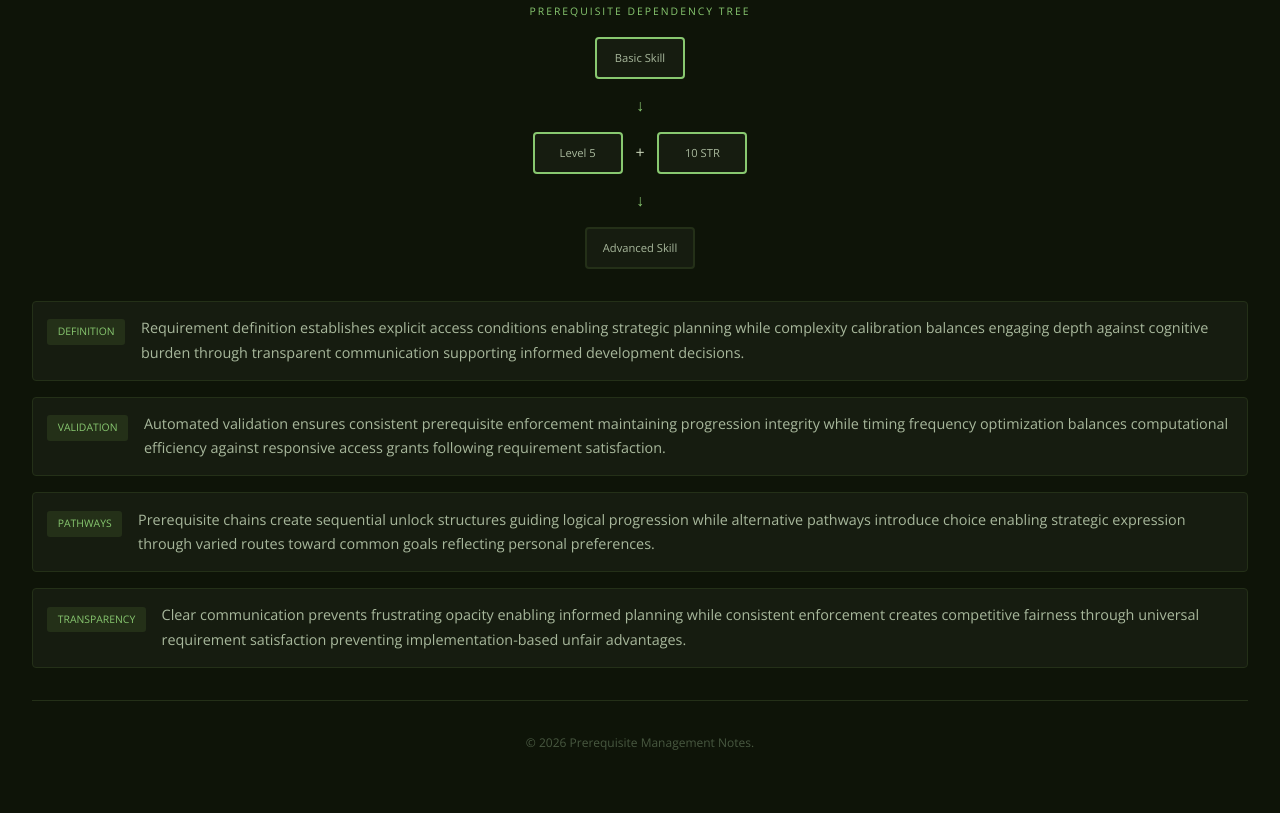
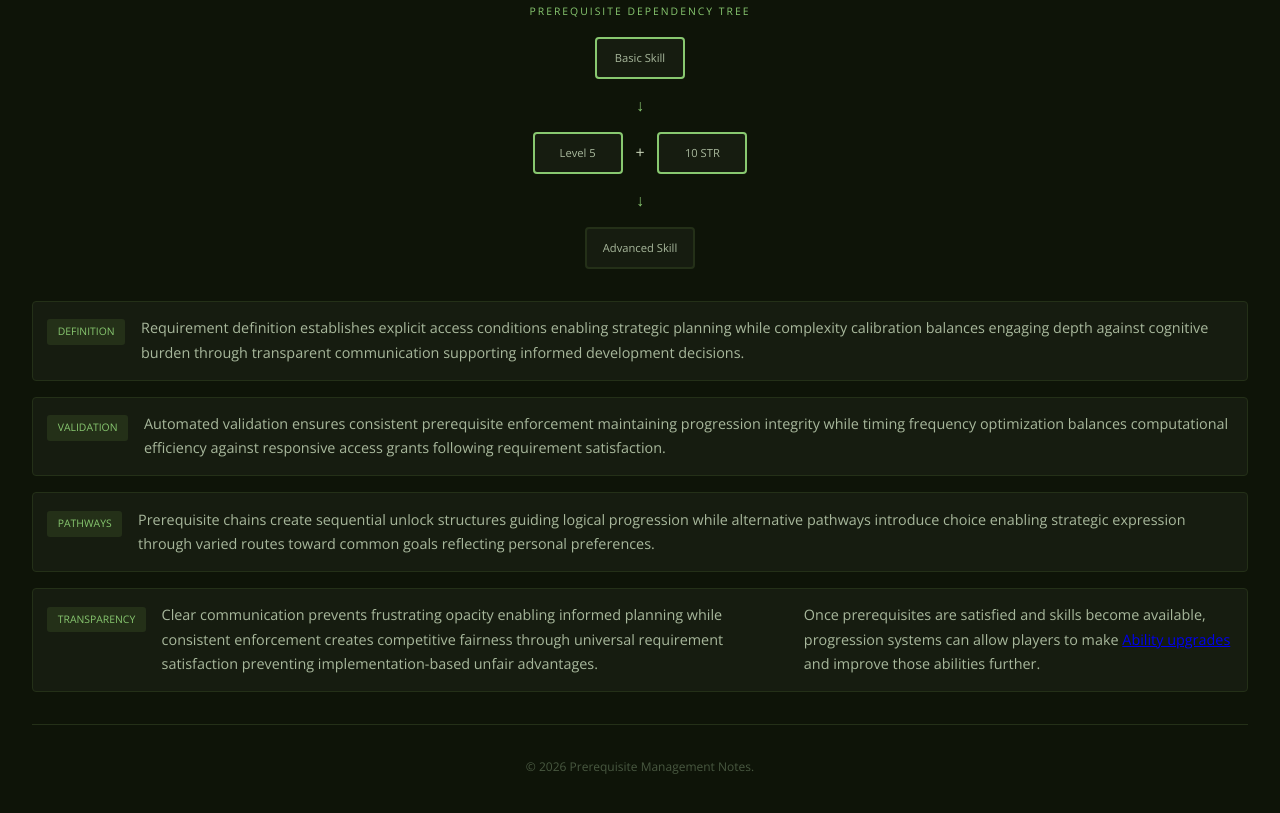
Before and after one commit to sangatechs/Skill-Prerequisites, a plain HTML site: page index.html in a window 1280 px wide. Shown: the part 1367-2180 px from the top of the page. Drawn offline with nearby package versions, Linux system fonts and the light colour scheme.

Commit message:
Update index.html

```diff
--- a/index.html
+++ b/index.html
@@ -3,6 +3,7 @@
 <meta charset="UTF-8">
 <meta name="viewport" content="width=device-width,initial-scale=1">
 <title>How Games Manage Skill Prerequisites and Requirements</title>
+  <meta name="google-site-verification" content="X6AfFOSlf9PRZAOJr2iFmhDWrDqc5IIDhnVVaHMc9h4" />
 <meta name="description" content="Learn how games define and check prerequisites that must be satisfied before skills can be unlocked, equipped, or used.">
 <link rel="canonical" href="">
 <link href="https://fonts.googleapis.com/css2?family=Open+Sans&display=swap" rel="stylesheet">
@@ -75,6 +76,7 @@ body{background:#0e1408;color:#c8d4b8;font-family:'Open Sans',sans-serif;line-he
 <div class="tag-row">
 <span class="chip">Transparency</span>
 <p>Clear communication prevents frustrating opacity enabling informed planning while consistent enforcement creates competitive fairness through universal requirement satisfaction preventing implementation-based unfair advantages.</p>
+<p>Once prerequisites are satisfied and skills become available, progression systems can allow players to make <a href="https://player-progression-86b46e.gitlab.io/">Ability upgrades</a> and improve those abilities further.</p>
 </div>
 </div>
 <footer class="footer">&copy; 2026 Prerequisite Management Notes.</footer>
```
